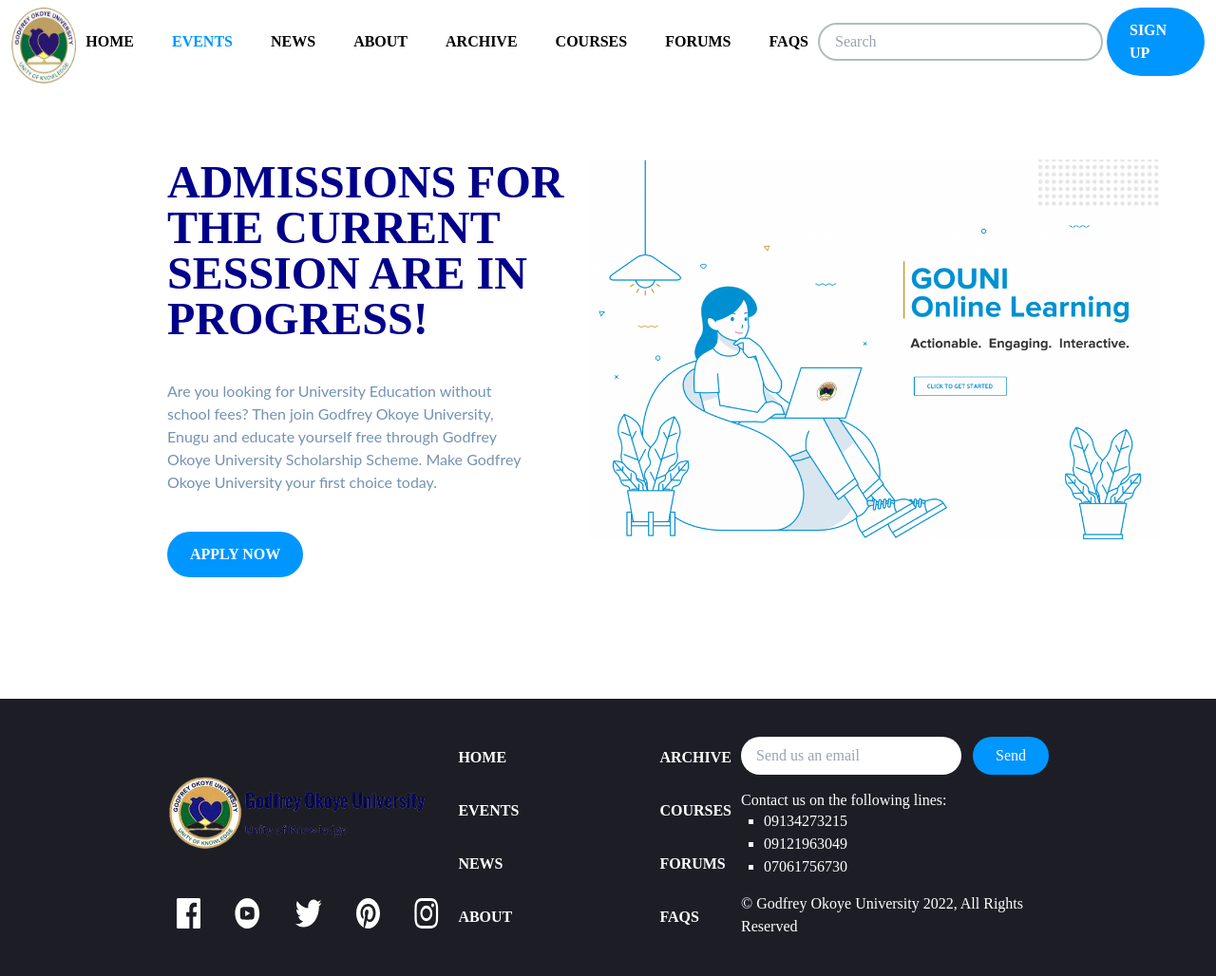
After one commit to PhantomMiles/gouni, a PHP site: page /events.html in a window 1280 px wide. The commit adds this page. Shown: the whole page at 95% size. Run offline with PHP 8.4, Linux system fonts and the light colour scheme.

Commit message:
first commit

```diff
--- a/css/main.css
+++ b/css/main.css
@@ -612,12 +612,8 @@
   margin-bottom: 1.5rem;
 }
 
-.-ml-80 {
-  margin-left: -20rem;
-}
-
-.-mr-80 {
-  margin-right: -20rem;
+.mr-1 {
+  margin-right: 0.25rem;
 }
 
 .mt-5 {
@@ -630,6 +626,18 @@
 
 .mb-32 {
   margin-bottom: 8rem;
+}
+
+.ml-6 {
+  margin-left: 1.5rem;
+}
+
+.-ml-80 {
+  margin-left: -20rem;
+}
+
+.-mr-80 {
+  margin-right: -20rem;
 }
 
 .mt-32 {
@@ -652,16 +660,20 @@
   display: none;
 }
 
+.h-20 {
+  height: 5rem;
+}
+
 .h-\[40px\] {
   height: 40px;
 }
 
-.h-20 {
-  height: 5rem;
+.h-8 {
+  height: 2rem;
 }
 
-.h-8 {
-  height: 2rem;
+.w-\[300px\] {
+  width: 300px;
 }
 
 .w-full {
@@ -720,22 +732,22 @@
   justify-content: space-around;
 }
 
-.space-x-6 > :not([hidden]) ~ :not([hidden]) {
+.space-x-5 > :not([hidden]) ~ :not([hidden]) {
   --tw-space-x-reverse: 0;
-  margin-right: calc(1.5rem * var(--tw-space-x-reverse));
-  margin-left: calc(1.5rem * calc(1 - var(--tw-space-x-reverse)));
+  margin-right: calc(1.25rem * var(--tw-space-x-reverse));
+  margin-left: calc(1.25rem * calc(1 - var(--tw-space-x-reverse)));
+}
+
+.space-x-1 > :not([hidden]) ~ :not([hidden]) {
+  --tw-space-x-reverse: 0;
+  margin-right: calc(0.25rem * var(--tw-space-x-reverse));
+  margin-left: calc(0.25rem * calc(1 - var(--tw-space-x-reverse)));
 }
 
 .space-x-10 > :not([hidden]) ~ :not([hidden]) {
   --tw-space-x-reverse: 0;
   margin-right: calc(2.5rem * var(--tw-space-x-reverse));
   margin-left: calc(2.5rem * calc(1 - var(--tw-space-x-reverse)));
-}
-
-.space-x-5 > :not([hidden]) ~ :not([hidden]) {
-  --tw-space-x-reverse: 0;
-  margin-right: calc(1.25rem * var(--tw-space-x-reverse));
-  margin-left: calc(1.25rem * calc(1 - var(--tw-space-x-reverse)));
 }
 
 .space-y-6 > :not([hidden]) ~ :not([hidden]) {
@@ -832,19 +845,14 @@
   padding: 1.5rem;
 }
 
-.py-3 {
-  padding-top: 0.75rem;
-  padding-bottom: 0.75rem;
+.px-3 {
+  padding-left: 0.75rem;
+  padding-right: 0.75rem;
 }
 
 .px-4 {
   padding-left: 1rem;
   padding-right: 1rem;
-}
-
-.px-3 {
-  padding-left: 0.75rem;
-  padding-right: 0.75rem;
 }
 
 .px-6 {
@@ -906,6 +919,11 @@
 
 .font-bold {
   font-weight: 700;
+}
+
+.text-brightBlue {
+  --tw-text-opacity: 1;
+  color: rgb(0 150 255 / var(--tw-text-opacity));
 }
 
 .text-white {
@@ -939,6 +957,7 @@
     background-repeat: no-repeat;
     background-size: 900px;
     background-position: 10% -30%; */
+  background-color: i;
 }
 
 a {
@@ -949,8 +968,20 @@
   transition: all 0.25s;
 }
 
+button.px-6 {
+  transition: all 0.25s;
+}
+
 p {
   font-family: lato;
+}
+
+input#srch {
+  border: 2px solid #B2BEB5;
+}
+
+ul#tel {
+  list-style-type: square;
 }
 
 #signUp,
@@ -1106,6 +1143,14 @@
     margin-top: -10rem;
   }
 
+  .md\:mt-10 {
+    margin-top: 2.5rem;
+  }
+
+  .md\:-mt-4 {
+    margin-top: -1rem;
+  }
+
   .md\:block {
     display: block;
   }
--- /dev/null
+++ b/events.html
@@ -0,0 +1,152 @@
+<!DOCTYPE html>
+<html lang="en">
+
+<head>
+    <meta charset="UTF-8">
+    <meta http-equiv="X-UA-Compatible" content="IE=edge">
+    <meta name="viewport" content="width=device-width, initial-scale=1.0">
+    <link rel="stylesheet" href="css/main.css">
+    <link rel="stylesheet" href="css/font-awesome.min.css">
+    <link rel="icon" type="img/png" href="img/logo2.png">
+    <title>Godfrey Okoye University - Unity of Knowledge</title>
+</head>
+
+<body>
+    <!-- Navbar -->
+    <nav class="max-w-[100%] relative container mx-auto px-3" id="myHeader">
+        <!-- Flex container -->
+        <div class="flex items-center justify-between">
+            <!-- Logo -->
+            <div class="pt-2">
+                <!-- <img src="img/logo.jpg" class="sm:hidden h-20 md:block" alt="" /> -->
+                <img src="img/logo2.png" class="h-20" alt="" />
+            </div>
+            <!-- Menu Items -->
+            <div class="hidden space-x-5 md:flex" id="nav">
+                <a href="index.html" class="hover:text-platinum hover:bg-skyBlue font-bold">Home</a>
+                <a href="events.html" class=" text-brightBlue hover:text-platinum hover:bg-skyBlue font-bold">Events</a>
+                <a href="news.html" class="hover:text-platinum hover:bg-skyBlue font-bold">News</a>
+                <a href="about.html" class="hover:text-platinum hover:bg-skyBlue font-bold">About</a>
+                <a href="archive.html" class="hover:text-platinum hover:bg-skyBlue font-bold">Archive</a>
+                <a href="courses.html" class="hover:text-platinum hover:bg-skyBlue font-bold">Courses</a>
+                <a href="forum.html" class="hover:text-platinum hover:bg-skyBlue font-bold">Forums</a>
+                <a href="faq.html" class="hover:text-platinum hover:bg-skyBlue font-bold">FAQs</a>
+            </div>
+            <div class="space-x-1 hidden md:flex">
+                <form action="" class=" mr-1">
+                    <div class="hidden flex space-x-10 md:block">
+                        <input type="text" name="" id="srch" class="flex flex-row w-[300px] h-[40px] px-4 rounded-full focus:outline-none" placeholder="Search">
+                    </div>
+                </form>
+
+            </div>
+            <!-- Button -->
+            <a href="reg.php" id="signUp" class="p-3 px-6 pt-3 text-white font-bold bg-brightBlue rounded-full baseline hover:bg-skyBlue sm:block md:block">SIGN UP</a>
+            <!-- <a href="account.php" class="hidden p-3 px-1 pt-3 md:block"></a> -->
+
+            <!-- Hamburger Icon -->
+            <button id="menu-btn" class="block hamburger md:hidden focus:outline-none">
+            <span class="hamburger-top"></span>
+            <span class="hamburger-middle"></span>
+            <span class="hamburger-bottom"></span>
+        </button>
+        </div>
+
+        <!-- Mobile Menu -->
+        <div class="md:hidden">
+            <div id="menu" class="absolute flex-col items-center hidden self-end py-8 mt-5 space-y-6 font-bold bg-white sm:w-25 sm:self-center left-6 right-6 drop-shadow-md">
+                <a href="index.html" class="font-bold">Home</a>
+                <a href="events.html" class="text-brightBlue font-bold">Events</a>
+                <a href="news.html" class="font-bold">News</a>
+                <a href="about.html" class="font-bold">About</a>
+                <a href="archive.html" class="font-bold">Archive</a>
+                <a href="courses.html" class="font-bold">Courses</a>
+                <a href="forum.html" class="font-bold">Forums</a>
+                <a href="faq.html" class="font-bold">FAQs</a>
+
+            </div>
+        </div>
+    </nav>
+    <!-- Hero Section -->
+    <section id="hero">
+        <!-- Flex Container -->
+        <div class="container flex flex-col-reverse items-center px-6 mx-auto mt-20 space-y-0 md:space-y-0 md:flex-row">
+            <!-- left item -->
+            <div class="flex flex-col mb-32 space-y-10 md:w-1/2">
+                <h1 class="max-w-md text-4xl font-bold text-center text-darkBlue md:text-5xl md:text-left">
+                    ADMISSIONS FOR THE CURRENT SESSION ARE IN PROGRESS!
+                </h1>
+                <p class="max-w-sm text-center text-blueGray md:text-left">Are you looking for University Education without school fees? Then join Godfrey Okoye University, Enugu and educate yourself free through Godfrey Okoye University Scholarship Scheme. Make Godfrey Okoye University your first choice today.
+                </p>
+                <div class="flex justify-center md:justify-start">
+                    <a href="admission.php" id="apply" class="p-3 px-6 pt-3 text-white font-bold bg-brightBlue rounded-full baseline hover:bg-skyBlue md:block">APPLY NOW</a>
+                </div>
+            </div>
+            <!-- Image -->
+            <div class="md:max-w-md py-1 px-5">
+                <img src="img/E-learning.png" class="sm:max-w-sm sm:mb-2 sm:-mt-20 md:-ml-10 md:max-w-[600px] md:-mt-40" alt="" />
+            </div>
+        </div>
+    </section>
+    <footer class="bg-veryDarkBlue">
+        <!-- Flex container -->
+        <div class="container flex flex-col-reverse justify-between px-6 py-10 mx-auto space-y-8 md:flex-row md:space-y-0">
+            <!-- Logo and social links container -->
+            <div class="flex flex-col-reverse items-center justify-between space-y-12 md:flex-col md:space-y-0 md:items-start">
+                <div class="mx-auto my-6 text-center text-white md:hidden">Copyright &copy; Godfrey Okoye University 2022, All Rights Reserved</div>
+                <!-- Logo -->
+                <div>
+                    <img src="img/logo.jpg" alt="" class="h-20 md:mt-10">
+                </div>
+                <!-- Social lInks container -->
+                <div class="flex justify-center space-x-4">
+                    <!-- Link 1 -->
+                    <a href="www.facebook.com"><img src="img/icon-facebook.svg" alt="" class="h-8"></a>
+                    <!-- Link 2 -->
+                    <a href="www.youtube.com"><img src="img/icon-youtube.svg" alt="" class="h-8"></a>
+                    <!-- Link 3 -->
+                    <a href="www.twitter.com"><img src="img/icon-twitter.svg" alt="" class="h-8"></a>
+                    <!-- Link 4 -->
+                    <a href="www.pinterest.com"><img src="img/icon-pinterest.svg" alt="" class="h-8"></a>
+                    <!-- Link 5 -->
+                    <a href="www.instagram.com"><img src="img/icon-instagram.svg" alt="" class="h-8"></a>
+                </div>
+            </div>
+            <!-- List container -->
+            <div class="flex justify-around space-x-32">
+                <div class="flex flex-col space-y-3 text-white">
+                    <a href="index.html" class="hover:text-skyBlue font-bold">Home</a>
+                    <a href="events.html" class="hover:text-skyBlue font-bold">Events</a>
+                    <a href="news.html" class="hover:text-skyBlue font-bold">News</a>
+                    <a href="about.html" class="hover:text-skyBlue font-bold">About</a>
+                </div>
+                <div class="flex flex-col space-y-3 text-white">
+                    <a href="archive.html" class="hover:text-skyBlue font-bold">Archive</a>
+                    <a href="courses.html" class="hover:text-skyBlue font-bold">Courses</a>
+                    <a href="forum.html" class="hover:text-skyBlue font-bold">Forums</a>
+                    <a href="faq.html" class="hover:text-skyBlue font-bold">FAQs</a>
+                </div>
+            </div>
+            <!-- Input Container -->
+            <div class="flex flex-col justify-between">
+                <form action="">
+                    <div class="flex space-x-3">
+                        <input type="text" name="" id="" class="flex-1 px-4 rounded-full focus:outline-none" placeholder="Send us an email"> <button class="px-6 py-2 text-white rounded-full bg-brightBlue hover:bg-lightBlue focus:outline:none">Send</button>
+                    </div>
+                </form>
+                <div class="hidden text-white md:block"> Contact us on the following lines:</div>
+                <div class="hidden text-white md:block md:-mt-4">
+                    <ul id="tel" class="ml-6">
+                        <li>09134273215</li>
+                        <li>09121963049</li>
+                        <li>07061756730</li>
+                    </ul>
+                </div>
+                <div class="hidden text-white md:block">&copy; Godfrey Okoye University 2022, All Rights Reserved</div>
+            </div>
+        </div>
+    </footer>
+    <script src="js/script.js"></script>
+</body>
+
+</html>
```
Also changed, not shown: other parts of css/main.css (+28 -12 lines), index.html (+17 -16 lines), input.css (+15 -3 lines).
